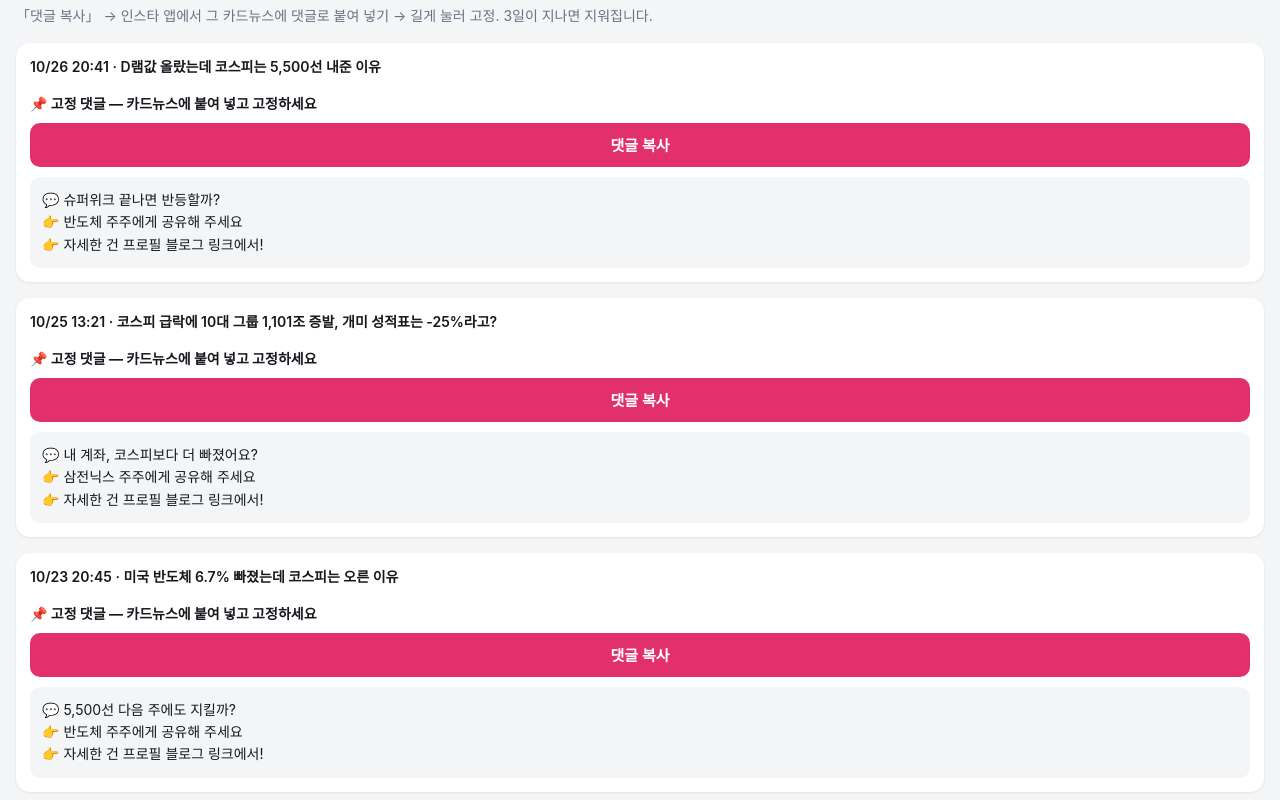
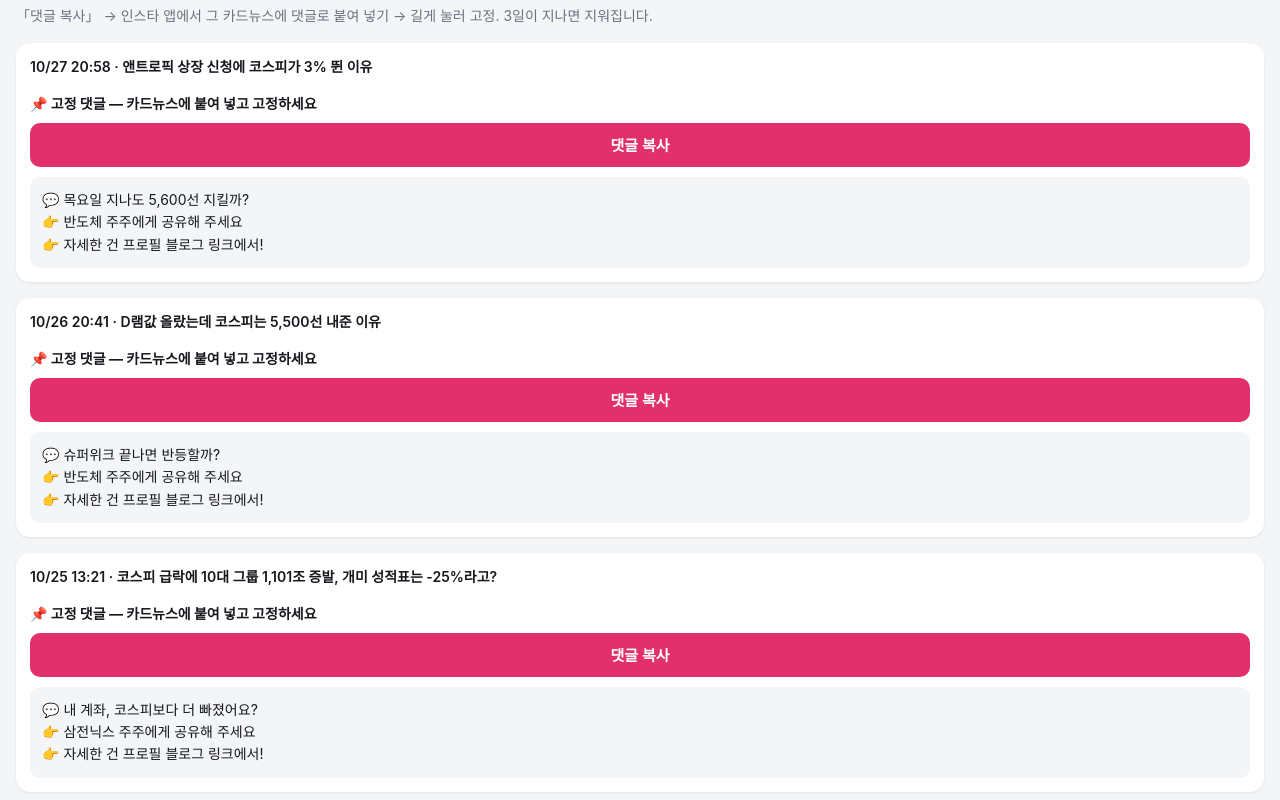
Before and after one commit to koongkwanp-source/kwan-cards, a plain HTML site: page reels/index.html in a window 1280 px wide. Shown: the part 52-852 px from the top of the page. Drawn offline with Linux system fonts and the light colour scheme.

Commit message:
reels reels/index.html

```diff
--- a/reels/index.html
+++ b/reels/index.html
@@ -30,12 +30,12 @@
 </style></head><body>
 <h1>카드뉴스 고정 댓글</h1>
 <p class="how">「댓글 복사」 → 인스타 앱에서 그 카드뉴스에 댓글로 붙여 넣기 → 길게 눌러 고정. 3일이 지나면 지워집니다.</p>
-<section class="card"><div class="meta">10/26 20:41 · D램값 올랐는데 코스피는 5,500선 내준 이유</div><div class="pin-head">📌 고정 댓글 — 카드뉴스에 붙여 넣고 고정하세요</div><div class="row"><button class="btn" data-copy="p0">댓글 복사</button></div><pre id="p0">💬 슈퍼위크 끝나면 반등할까?
+<section class="card"><div class="meta">10/27 20:58 · 앤트로픽 상장 신청에 코스피가 3% 뛴 이유</div><div class="pin-head">📌 고정 댓글 — 카드뉴스에 붙여 넣고 고정하세요</div><div class="row"><button class="btn" data-copy="p0">댓글 복사</button></div><pre id="p0">💬 목요일 지나도 5,600선 지킬까?
 👉 반도체 주주에게 공유해 주세요
-👉 자세한 건 프로필 블로그 링크에서!</pre></section><section class="card"><div class="meta">10/25 13:21 · 코스피 급락에 10대 그룹 1,101조 증발, 개미 성적표는 -25%라고?</div><div class="pin-head">📌 고정 댓글 — 카드뉴스에 붙여 넣고 고정하세요</div><div class="row"><button class="btn" data-copy="p1">댓글 복사</button></div><pre id="p1">💬 내 계좌, 코스피보다 더 빠졌어요?
+👉 자세한 건 프로필 블로그 링크에서!</pre></section><section class="card"><div class="meta">10/26 20:41 · D램값 올랐는데 코스피는 5,500선 내준 이유</div><div class="pin-head">📌 고정 댓글 — 카드뉴스에 붙여 넣고 고정하세요</div><div class="row"><button class="btn" data-copy="p1">댓글 복사</button></div><pre id="p1">💬 슈퍼위크 끝나면 반등할까?
+👉 반도체 주주에게 공유해 주세요
+👉 자세한 건 프로필 블로그 링크에서!</pre></section><section class="card"><div class="meta">10/25 13:21 · 코스피 급락에 10대 그룹 1,101조 증발, 개미 성적표는 -25%라고?</div><div class="pin-head">📌 고정 댓글 — 카드뉴스에 붙여 넣고 고정하세요</div><div class="row"><button class="btn" data-copy="p2">댓글 복사</button></div><pre id="p2">💬 내 계좌, 코스피보다 더 빠졌어요?
 👉 삼전닉스 주주에게 공유해 주세요
-👉 자세한 건 프로필 블로그 링크에서!</pre></section><section class="card"><div class="meta">10/23 20:45 · 미국 반도체 6.7% 빠졌는데 코스피는 오른 이유</div><div class="pin-head">📌 고정 댓글 — 카드뉴스에 붙여 넣고 고정하세요</div><div class="row"><button class="btn" data-copy="p2">댓글 복사</button></div><pre id="p2">💬 5,500선 다음 주에도 지킬까?
-👉 반도체 주주에게 공유해 주세요
 👉 자세한 건 프로필 블로그 링크에서!</pre></section>
 <script>
 document.querySelectorAll("button[data-copy]").forEach(function (button) {
```
